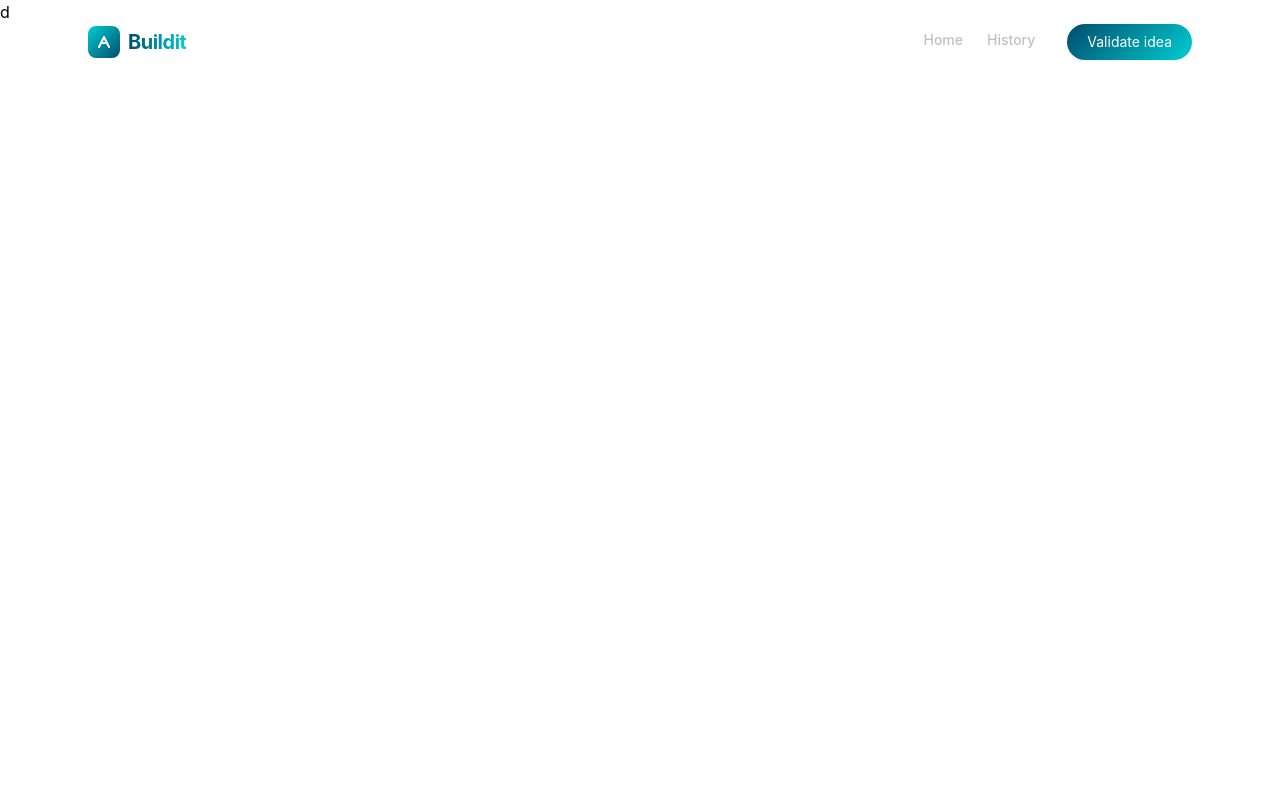
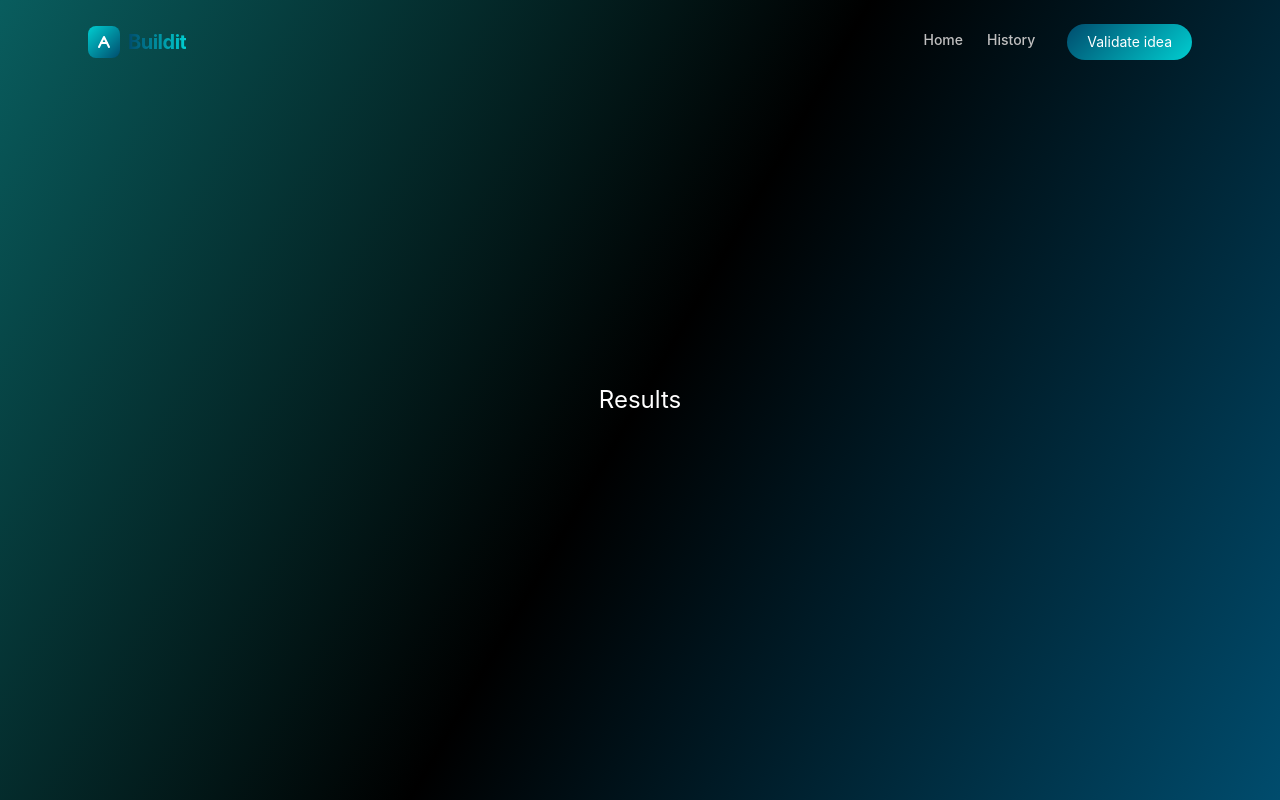
Before and after one commit to Nilam-Kumari-Mahato/Buildit, a React (Vite) app: page /results in a window 1280 px wide. Built offline with nearby package versions, Linux system fonts and the light colour scheme.

Commit message:
background added

```diff
--- a/src/index.css
+++ b/src/index.css
@@ -11,3 +11,8 @@
   --warning: #f5a623;
   --danger: #ff4d4d;
 }
+
+.background{
+  background: #004C6D;
+  background: linear-gradient(120deg,rgba(9, 93, 94, 1) 0%, rgba(0, 0, 0, 1) 50%, rgba(0, 76, 109, 1) 100%);
+}
--- a/src/pages/History.jsx
+++ b/src/pages/History.jsx
@@ -1,7 +1,7 @@
 export default function History() {
     return (
-        <div className="flex flex-col items-center justify-center h-screen text-2xl">
-            History
+        <div className="background ">
+            <h1 className="flex flex-col items-center justify-center h-screen text-2xl text-white">History</h1>
         </div>
     )
 }
--- a/src/pages/Landing.jsx
+++ b/src/pages/Landing.jsx
@@ -1,7 +1,9 @@
-export default function Landing() {
-    return(
-        <div className="flex flex-col items-center justify-center h-screen text-2xl">
-            Home Page
-        </div>
-    )
+const Landing = () => {
+  return (
+    <div className="background relative min-h-screen w-full overflow-hidden">
+        <h1 className="flex flex-col items-center justify-center h-screen text-2xl text-white">This is landing page</h1>
+    </div>
+  )
 }
+
+export default Landing
--- a/src/pages/Results.jsx
+++ b/src/pages/Results.jsx
@@ -1,7 +1,7 @@
-export default function Results() {
-    return(
-        <div>
-            d
+export default function History() {
+    return (
+        <div className="background ">
+            <h1 className="flex flex-col items-center justify-center h-screen text-2xl text-white">Results</h1>
         </div>
     )
 }
--- a/src/pages/Validate.jsx
+++ b/src/pages/Validate.jsx
@@ -1,7 +1,7 @@
-export default function Validate() {
-    return(
-        <div className="flex flex-col items-center justify-center h-screen text-2xl">
-            Validate Page
+export default function History() {
+    return (
+        <div className="background ">
+            <h1 className="flex flex-col items-center justify-center h-screen text-2xl text-white">Validate Page </h1>
         </div>
     )
 }
```
